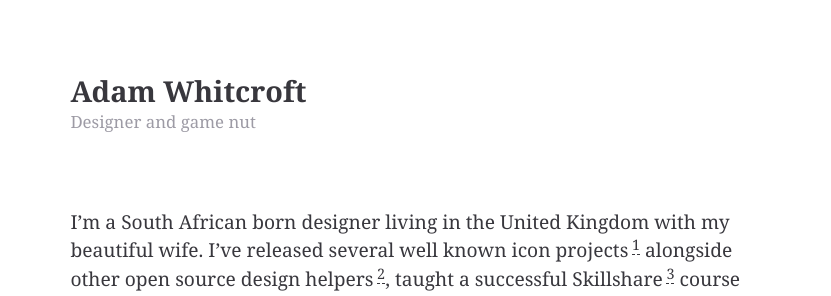
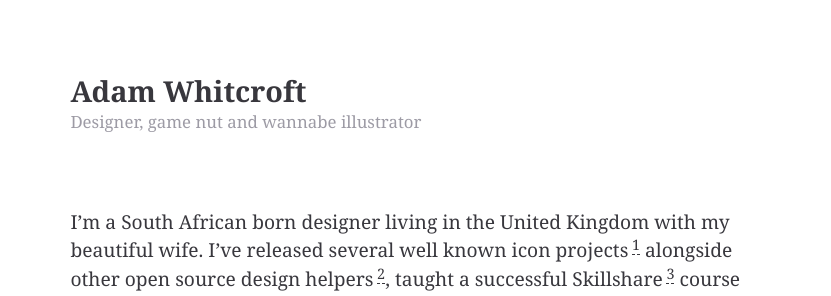
Before and after one commit to AdamWhitcroft/adamwhitcroft.github.io, a Jekyll site: the page built from index.md, in a window 1280 px wide. Shown: the top 296 px of the page, without its empty margins (224-1055 px from the left). Built offline with Jekyll 4.4.1, drawn with Linux system fonts in a browser that asks for light colours; some of the changed lines change nothing that is shown.

Commit message:
streamlined header

```diff
--- a/_config.yml
+++ b/_config.yml
@@ -1,3 +1,5 @@
+header: Adam Whitcroft
+subheader: Designer, game nut and wannabe illustrator
 permalink: /:categories/:title/
 sass:
   style: compressed
--- a/_includes/header.html
+++ b/_includes/header.html
@@ -1,8 +1,8 @@
 <header role="banner" class="{% if page.class == 'portfolio' or page.class == 'portfolio-index' %}portfolio{% endif %}">
 
 {% if page.class == 'home' %}
-	<h1><a href="/">Adam Whitcroft</a></h1>
-	<h2>Designer and game nut</h2>
+	<h1><a href="/">{{ site.header }}</a></h1>
+	<h2>{{ site.subheader }}</h2>
 {% endif %}
 
 {% if page.class == 'fourOhfour' %}
@@ -10,17 +10,17 @@
 {% endif %}
 
 {% if page.category == 'post' %}
-	<h1><a href="/">Adam Whitcroft</a></h1>
-	<h2>Designer and game nut</h2>
+	<h1><a href="/">{{ site.header }}</a></h1>
+	<h2>{{ site.subheader }}</h2>
 {% endif %}
 
 {% if page.class == 'portfolio' or page.class == 'portfolio-index' %}
 	{% if page.class == 'portfolio-index' %}
-	<h1><a href="/">Adam Whitcroft</a></h1>
-	<h2>Designer and game nut</h2>
+	<h1><a href="/">{{ site.header }}</a></h1>
+	<h2>{{ site.subheader }}</h2>
 	{% else %}
-		<h1><a href="/">Adam Whitcroft</a> &bull; <a href="/portfolio/">Portfolio Index</a></h1>
-		<h2>Designer and game nut</h2>
+		<h1><a href="/">{{ site.header }}</a> &bull; <a href="/portfolio/">Portfolio Index</a></h1>
+		<h2>{{ site.subheader }}</h2>
 	{% endif %}
 {% endif %}
 
--- a/index.md
+++ b/index.md
@@ -1,7 +1,7 @@
 ---
 layout: default
 class: home
-meta-title: Adam Whitcroft, Designer
+meta-title: Adam Whitcroft is a Designer
 ---
 
 I'm a South African born designer living in the United Kingdom with my beautiful wife. I've released several well known icon projects[^1] alongside other open source design helpers[^2], taught a successful Skillshare[^3] course and was interviewed by The Industry[^4] a little while back.
```
